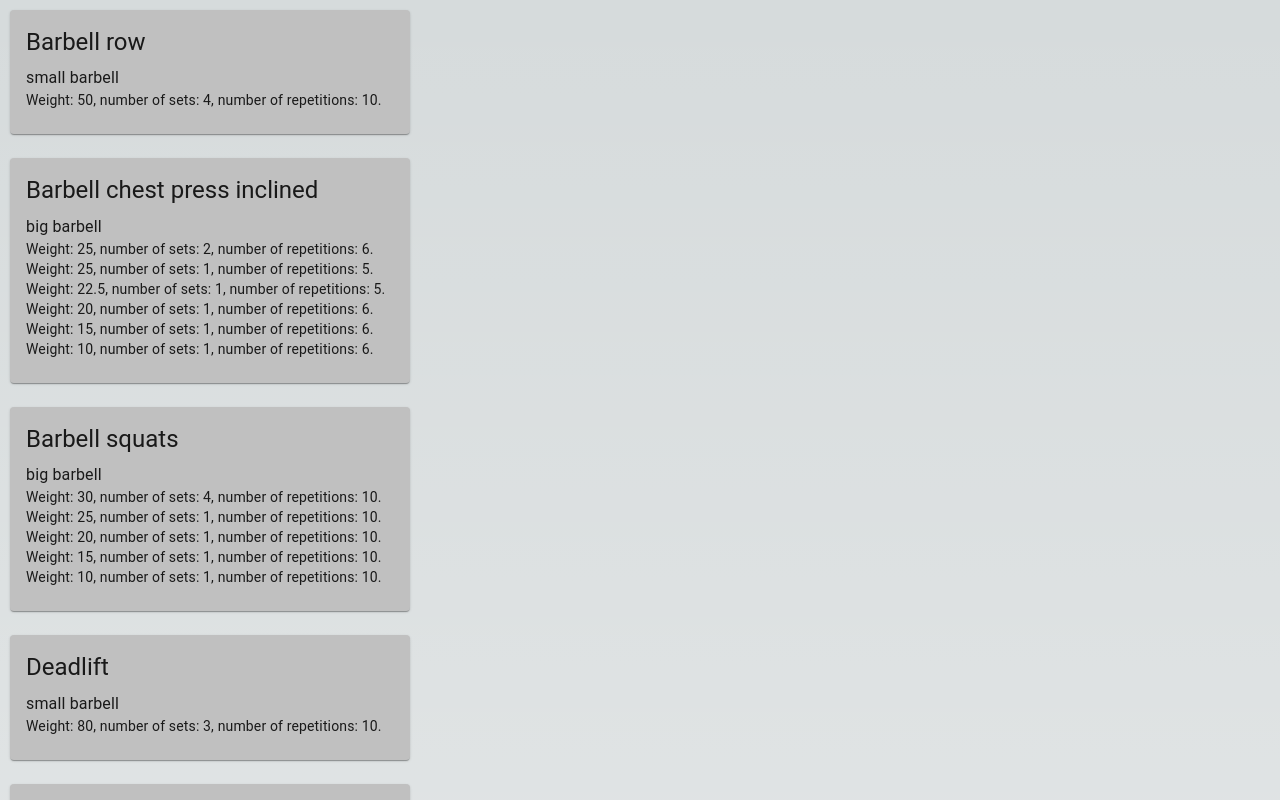
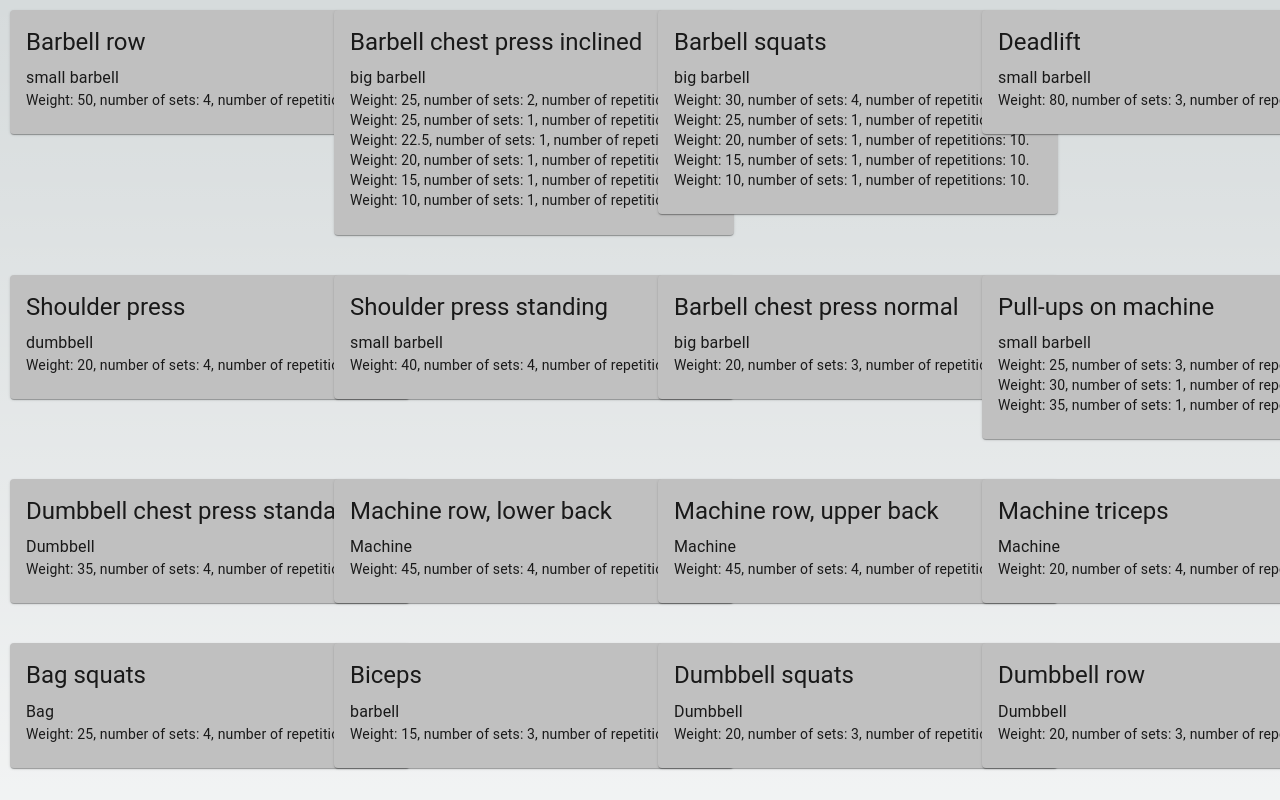
Before and after one commit to jczabator/RealWorkoutTracker, a Next.js app: page / in a window 1280 px wide. Shown: the top 800 px of the page. Built offline with nearby package versions, Linux system fonts and the light colour scheme.

Commit message:
Use grid and flex to show multiple cards in one row

```diff
--- a/components/exercises.tsx
+++ b/components/exercises.tsx
@@ -2,25 +2,33 @@ import React from "react";
 import styles from '../styles/Home.module.css'
 import { workoutData } from "../data/workout";
 import { Exercise } from "./exercise";
+import Grid from "@material-ui/core/Grid";
 
 export const Exercises = () => {
     return (
         <>
         <div className="exercise-container">
+            <Grid
+                container
+                spacing={2}
+                direction="row"
+                justifyContent="flex-start"
+                alignItems="flex-start">
             {
                 workoutData.map((data, key) => {
                     return (
-                        <div key={key}>
+                        <Grid item xs={12} sm={6} md={3} key={key}>
                             <Exercise
                                 key={key}
                                 name={data.name}
                                 equipmentType={data.equipmentType}
                                 setCollection={data.setCollection}
                             />
-                        </div>
+                        </Grid>
                     );
                 })
             }
+            </Grid>
         </div>
         </>
     )
```
